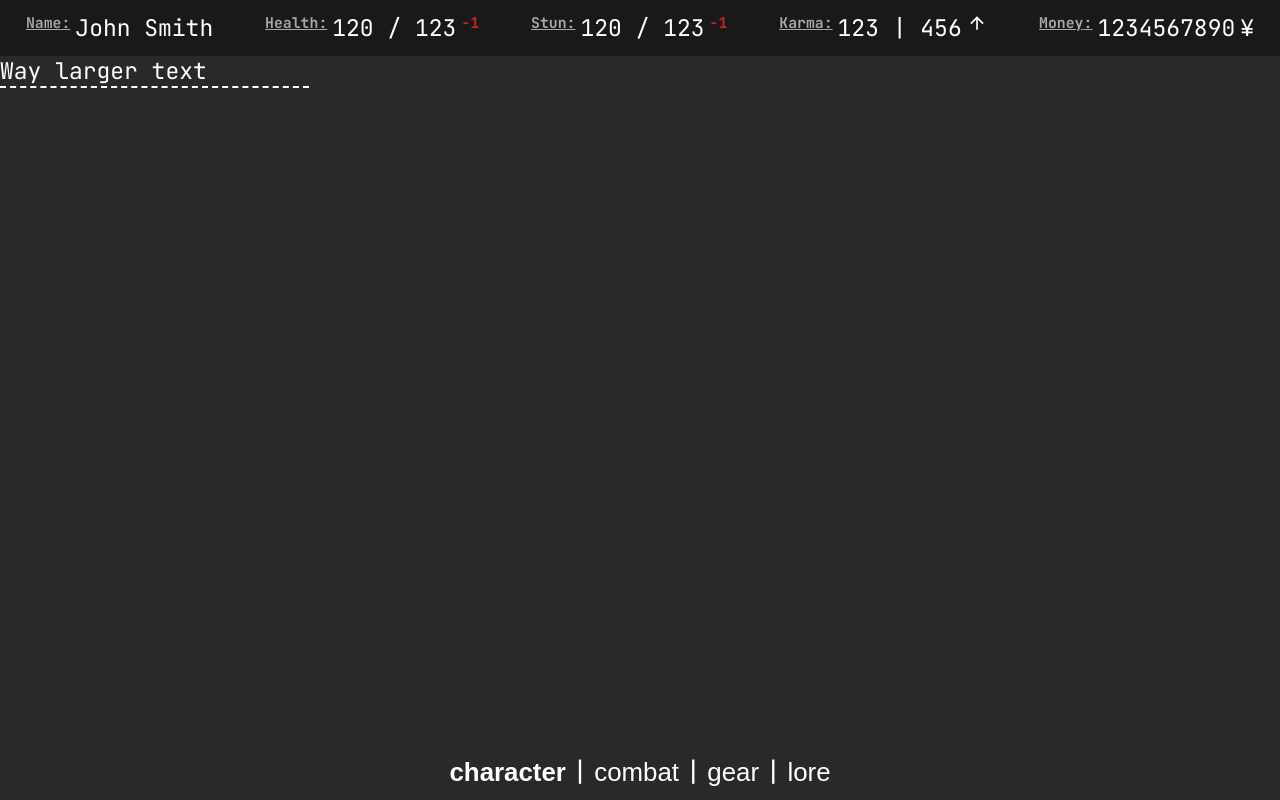
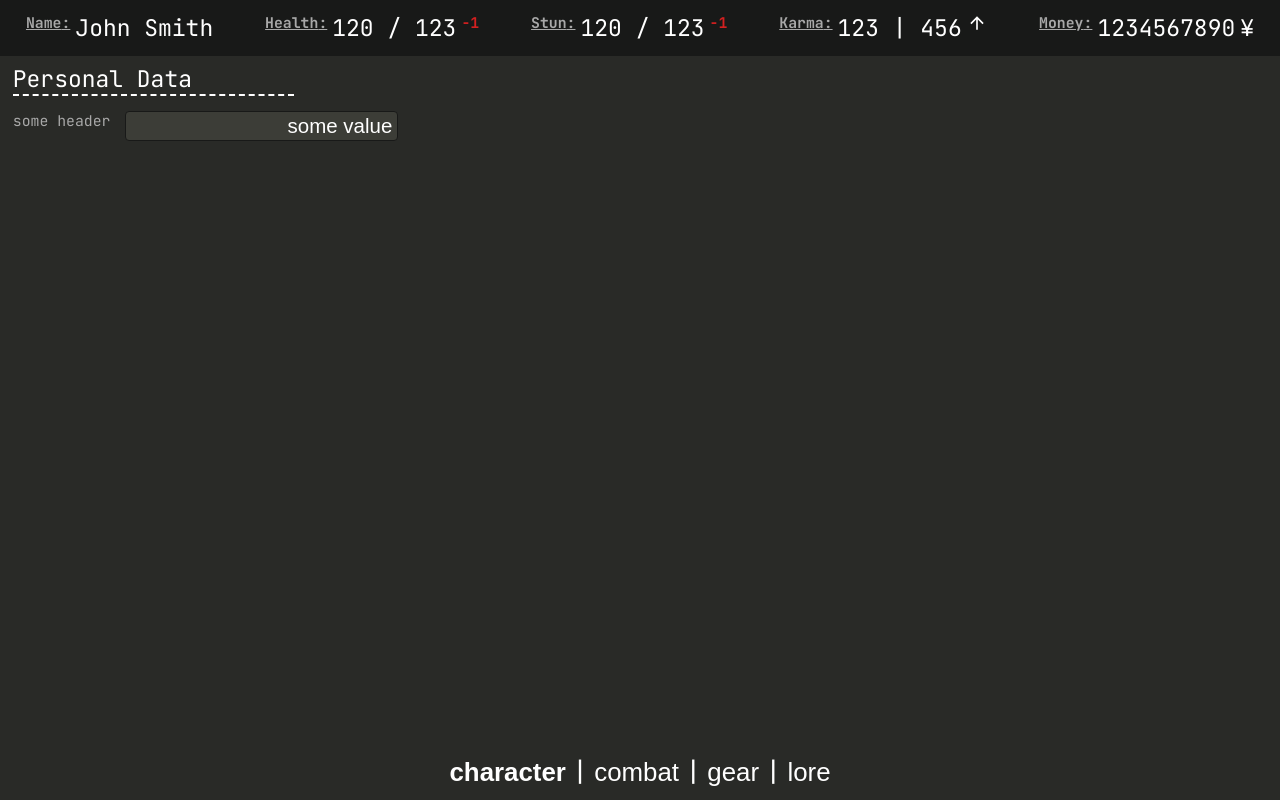
Before and after one commit to roclame12/ShadowSheet, a React (Vite) app: page / in a window 1280 px wide. Built offline with nearby package versions, Linux system fonts and the light colour scheme.

Commit message:
Made a component within CharacterPage.tsx called <InputBox/> to provide a consistent input box for the "personal data" section of this page

```diff
--- a/src/App.tsx
+++ b/src/App.tsx
@@ -3,7 +3,7 @@ import { invoke } from "@tauri-apps/api/core";
 import "./CSS/globals.css"
 import HudBar from "./components/HudBar.tsx";
 import Footer from "./components/Footer";
-import Header from "./components/Header.tsx";
+import CharacterPage from "./pages/CharacterPage.tsx";
 
 function App() {
   const [greetMsg, setGreetMsg] = useState("");
@@ -17,9 +17,7 @@ function App() {
   return (
     <main style={{display: "flex", flexDirection: "column", height: "100vh", width: "100vw"}}>
         <HudBar/>
-        <div style={{width:'100%', flex:1, backgroundColor:"var(--background-black)"}}>
-            <Header text="Way larger text"/>
-        </div>
+            <CharacterPage/>
         <Footer/>
     </main>
   );
--- a/src/CSS/globals.css
+++ b/src/CSS/globals.css
@@ -42,3 +42,11 @@
     /* Sizing details */
     --edge-component-height: 7vh
 }
+
+/* classes common to many components */
+.page-container {
+    width: 100%;
+    flex: 1;
+    background-color: var(--background-black);
+    padding: 1vh 1vw;
+}
--- a/src/CSS/pages/CharacterPage.css
+++ b/src/CSS/pages/CharacterPage.css
@@ -0,0 +1,26 @@
+@import "../globals.css";
+
+
+.input-box-container {
+    display: flex;
+    flex-direction: row;
+    gap: var(--font-size-xxs);
+    color: var(--text-color);
+}
+
+.input-box-header {
+    color: var(--text-color-header);
+    font-size: var(--font-size-xxs);
+    font-weight: normal;
+}
+
+.input-box-input {
+    font-size: var(--font-size-m);
+    color: var(--text-color);
+    text-align: right;
+    padding: .2ex .25em .2ex 0;
+
+    background-color: var(--primary-black);
+    border: 1px solid var(--secondary-black);
+    border-radius: 4px;
+}
--- a/src/components/Header.tsx
+++ b/src/components/Header.tsx
@@ -1,14 +1,14 @@
 import "../CSS/components/Header.css"
 
 interface HeaderProps {
-    text: string;
+    children: string
     className?: string;
 }
 
 export default function Header(props: HeaderProps) {
     return (
         <div className={ props.className + " header-container" }>
-            <h1 className="header-text">{ props.text }</h1>
+            <h1 className="header-text">{ props.children }</h1>
         </div>
     )
 }
--- a/src/pages/CharacterPage.tsx
+++ b/src/pages/CharacterPage.tsx
@@ -0,0 +1,50 @@
+import "../CSS/pages/CharacterPage.css"
+import Header from "../components/Header.tsx";
+import { useState } from "react";
+
+
+interface InputBoxProps {
+    header: string,
+    value: string,
+    onChange: (event: React.ChangeEvent<HTMLInputElement>) => void,
+    maxLen?: number,
+    title?: string
+}
+
+function InputBox(props: InputBoxProps) {
+    return (
+        <div className="input-box-container">
+            <h2 className="input-box-header">{ props.header }</h2>
+            <input
+                type="text"
+                value={ props.value }
+                onChange={ props.onChange }
+                maxLength={props.maxLen}
+                title={props.title}
+                className="input-box-input"
+            />
+        </div>
+    )
+}
+
+
+function PersonalData() {
+    const [inputValue, setValue] = useState<string>("some value");
+
+    return (
+        <div style={{ display: "flex", flexDirection: "column", gap: 15 }}>
+            <Header>Personal Data</Header>
+            <InputBox header="some header" value={inputValue} onChange={(event) => { setValue(event.target.value) }} />
+        </div>
+    )
+}
+
+
+export default function CharacterPage() {
+
+    return (
+        <div className="page-container">
+            <PersonalData/>
+        </div>
+    )
+}
```
